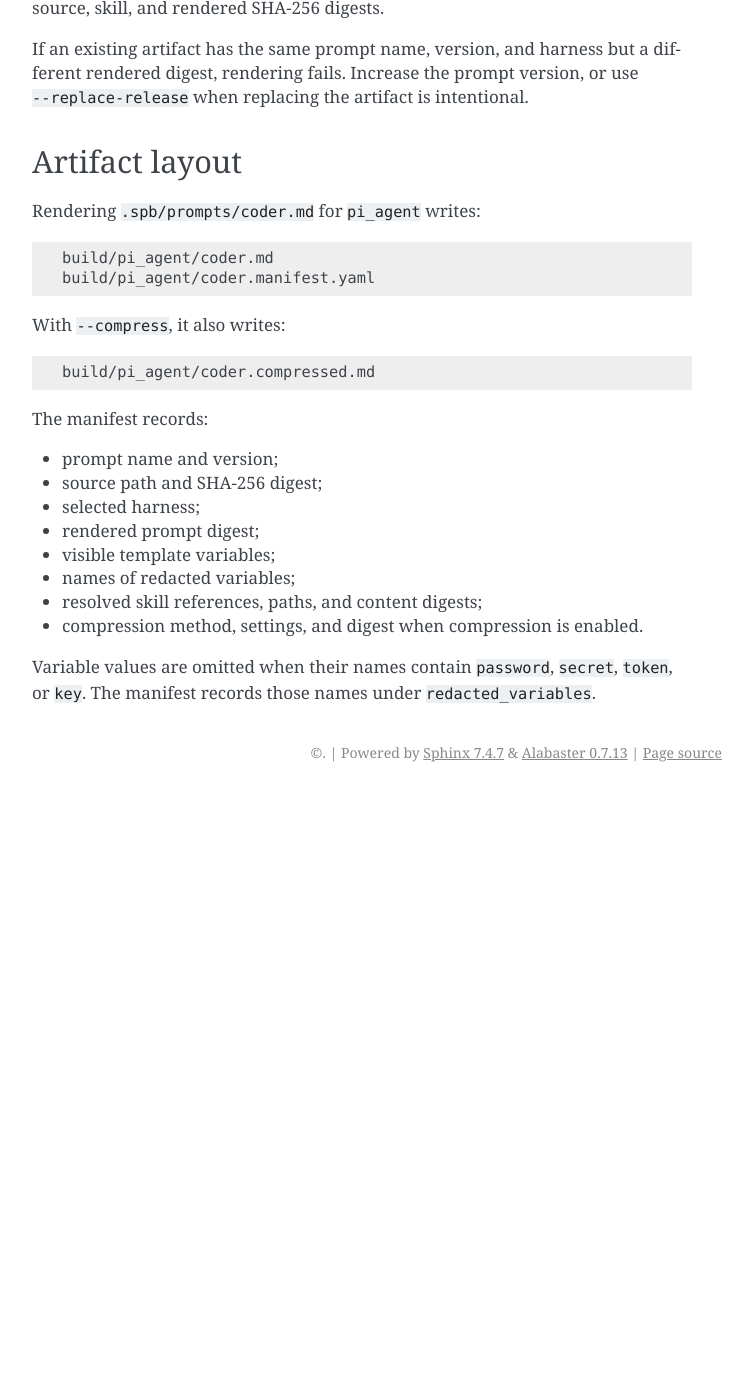
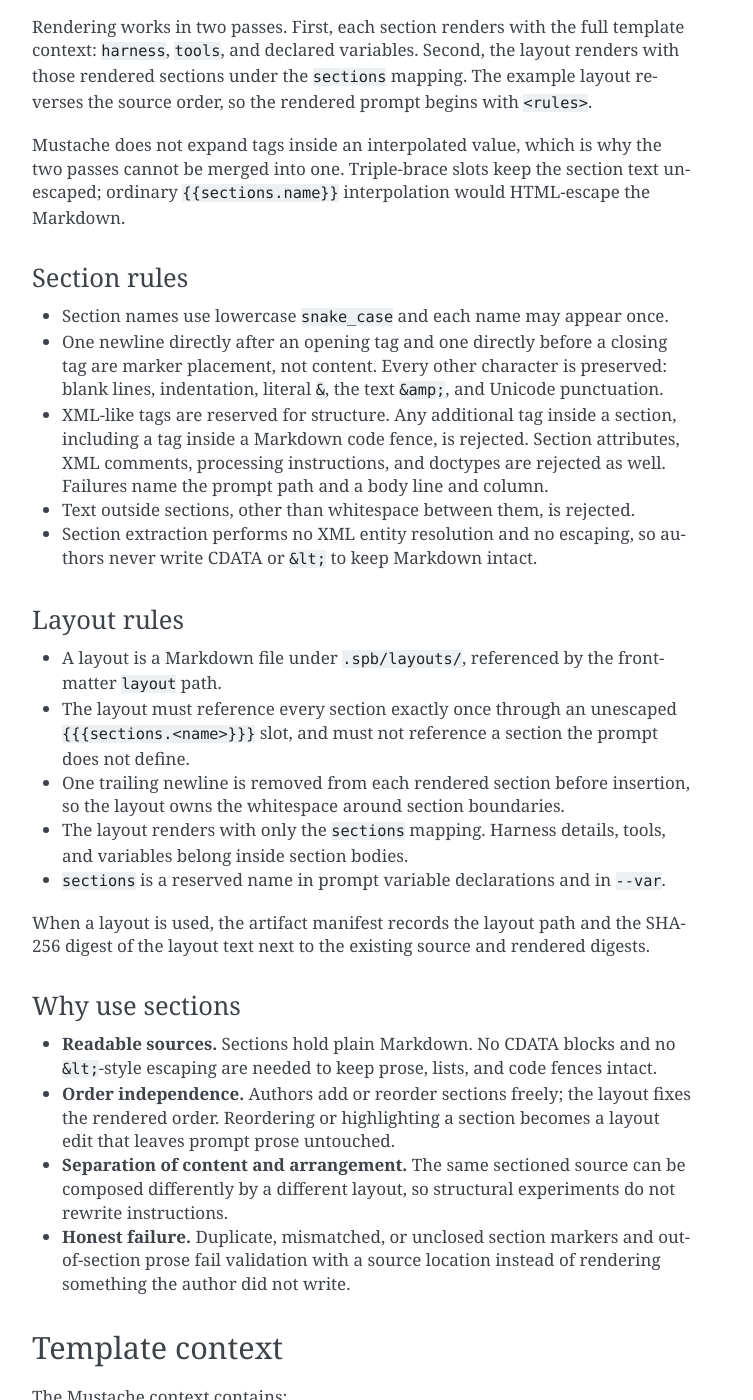
Before and after one commit to iwillig/system-prompt-builder, a Sphinx documentation site: the page built from docs/prompts.rst, in a window 1280 px wide and 1400 px high, scrolled down 2135 px. Shown: the whole window, without its empty margins (388-1141 px from the left). Built offline with Sphinx 7.4.7, drawn with Linux system fonts in a browser that asks for light colours; before the commit the page ends 2927 px from its top, so only the background shows below that; some of the changed text lies outside the part shown.

Commit message:
Make prompt bodies composable through sections
Prompts such as the symbolic assistant already use named XML-like
sections, but SPB could not render this style. Authors had to choose
between one flat body or strict XML with CDATA and escaped text. Named
sections keep the source as plain Markdown, and a per-prompt layout
sets the output order without changes to the prose. Wrong markers fail
validation with a source location.

```diff
--- a/docs/prompts.rst
+++ b/docs/prompts.rst
@@ -3,7 +3,8 @@ Prompt authoring
 
 A prompt is a Markdown file with YAML front matter. The front matter identifies
 the prompt release, imported skills, and declared template variables. The body
-is rendered with Mustache.
+is rendered with Mustache, either as one template or, when a layout is
+declared, as named sections.
 
 Prompt format
 -------------
@@ -54,6 +55,114 @@ Front matter
    ``snake_case``. Each declaration must contain exactly one of
    ``required: true`` or ``default: <value>``.
 
+``layout``
+   Optional path to a Markdown layout under ``.spb/layouts/``. When present,
+   the body is parsed into sections and composed through the layout. See
+   `Sectioned prompts`_.
+
+Sectioned prompts
+------------------
+
+A prompt body can group its Markdown into named, XML-like sections and let a
+layout template decide the rendered order. The format is opt-in: a body
+without a ``layout`` key is one Mustache template, exactly as before.
+
+A sectioned prompt marks each block with a top-level pseudo-XML tag:
+
+.. code-block:: markdown
+
+   ---
+   name: Symbolic assistant
+   version: 1.0.0
+   layout: .spb/layouts/assistant.md
+   variables:
+     project_name:
+       required: true
+   ---
+   <identity>
+   You are a coding agent for {{{project_name}}}.
+   </identity>
+
+   <rules>
+   1. Work in {{harness.name}}.
+   2. Read source before changing it.
+   </rules>
+
+The layout under ``.spb/layouts/`` receives each section as an already
+rendered value:
+
+.. code-block:: text
+
+   <rules>
+   {{{sections.rules}}}
+   </rules>
+
+   <identity>
+   {{{sections.identity}}}
+   </identity>
+
+Rendering works in two passes. First, each section renders with the full
+template context: ``harness``, ``tools``, and declared variables. Second, the
+layout renders with those rendered sections under the ``sections`` mapping.
+The example layout reverses the source order, so the rendered prompt begins
+with ``<rules>``.
+
+Mustache does not expand tags inside an interpolated value, which is why the
+two passes cannot be merged into one. Triple-brace slots keep the section
+text unescaped; ordinary ``{{sections.name}}`` interpolation would HTML-escape
+the Markdown.
+
+Section rules
+~~~~~~~~~~~~~
+
+* Section names use lowercase ``snake_case`` and each name may appear once.
+* One newline directly after an opening tag and one directly before a closing
+  tag are marker placement, not content. Every other character is preserved:
+  blank lines, indentation, literal ``&``, the text ``&amp;``, and Unicode
+  punctuation.
+* XML-like tags are reserved for structure. Any additional tag inside a
+  section, including a tag inside a Markdown code fence, is rejected. Section
+  attributes, XML comments, processing instructions, and doctypes are rejected
+  as well. Failures name the prompt path and a body line and column.
+* Text outside sections, other than whitespace between them, is rejected.
+* Section extraction performs no XML entity resolution and no escaping, so
+  authors never write CDATA or ``&lt;`` to keep Markdown intact.
+
+Layout rules
+~~~~~~~~~~~~
+
+* A layout is a Markdown file under ``.spb/layouts/``, referenced by the
+  front-matter ``layout`` path.
+* The layout must reference every section exactly once through an unescaped
+  ``{{{sections.<name>}}}`` slot, and must not reference a section the prompt
+  does not define.
+* One trailing newline is removed from each rendered section before
+  insertion, so the layout owns the whitespace around section boundaries.
+* The layout renders with only the ``sections`` mapping. Harness details,
+  tools, and variables belong inside section bodies.
+* ``sections`` is a reserved name in prompt variable declarations and in
+  ``--var``.
+
+When a layout is used, the artifact manifest records the layout path and the
+SHA-256 digest of the layout text next to the existing source and rendered
+digests.
+
+Why use sections
+~~~~~~~~~~~~~~~~
+
+* **Readable sources.** Sections hold plain Markdown. No CDATA blocks and no
+  ``&lt;``-style escaping are needed to keep prose, lists, and code fences
+  intact.
+* **Order independence.** Authors add or reorder sections freely; the layout
+  fixes the rendered order. Reordering or highlighting a section becomes a
+  layout edit that leaves prompt prose untouched.
+* **Separation of content and arrangement.** The same sectioned source can be
+  composed differently by a different layout, so structural experiments do
+  not rewrite instructions.
+* **Honest failure.** Duplicate, mismatched, or unclosed section markers and
+  out-of-section prose fail validation with a source location instead of
+  rendering something the author did not write.
+
 Template context
 ----------------
 
@@ -69,14 +178,18 @@ Declared variables
    Values supplied through ``--var NAME=VALUE`` or taken from front matter
    defaults.
 
+``sections.<name>``
+   Rendered section text, available to a layout. Not available inside a
+   section body, and not a valid variable name.
+
 Mustache escapes ``{{variable}}`` as HTML. Use ``{{{variable}}}`` when the
 value must remain plain text in the generated prompt.
 
 Variable rules
 --------------
 
-Variable names must use lowercase ``snake_case``. ``harness`` and ``tools``
-are reserved.
+Variable names must use lowercase ``snake_case``. ``harness``, ``tools``, and
+``sections`` are reserved.
 
 Every value supplied with ``--var`` must have a declaration. Every required
 variable must be supplied. A supplied value overrides a default. ``--var``
--- a/pyproject.toml
+++ b/pyproject.toml
@@ -20,6 +20,7 @@ dependencies = [
   "chevron>=0.14.0",
   "click>=8.1.8",
   "PyYAML>=6.0.2",
+  "sloppy-xml>=0.3.1",
 ]
 
 [project.optional-dependencies]
@@ -58,3 +59,7 @@ select = ["E", "F", "I", "UP", "B", "SIM"]
 python_version = "3.14"
 strict = true
 mypy_path = "src"
+
+[[tool.mypy.overrides]]
+module = "sloppy_xml"
+ignore_missing_imports = true
```
Also changed, not shown: CHANGELOG.md (+11 -0 lines), docs/development.rst (+6 -2 lines), docs/plans/sloppy-xml-prompt-sections.md (added, +158 -0 lines), docs/research/xml-prompt-values.md (added, +68 -0 lines), readme.md (+7 -0 lines), 7 other files.
